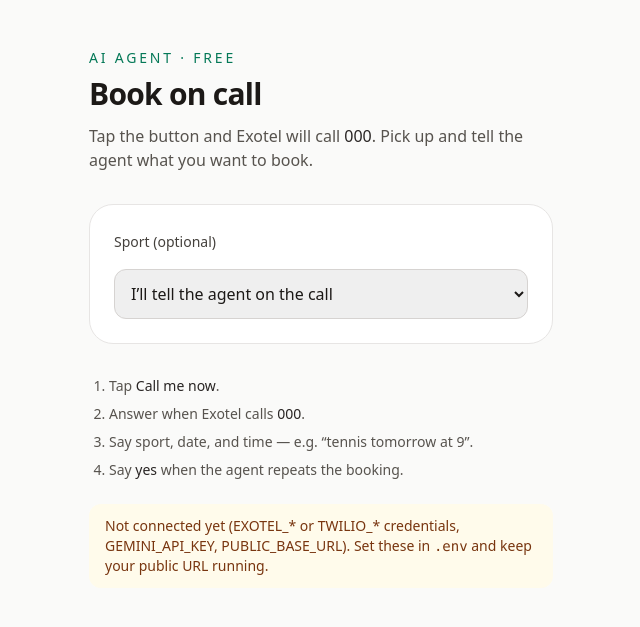
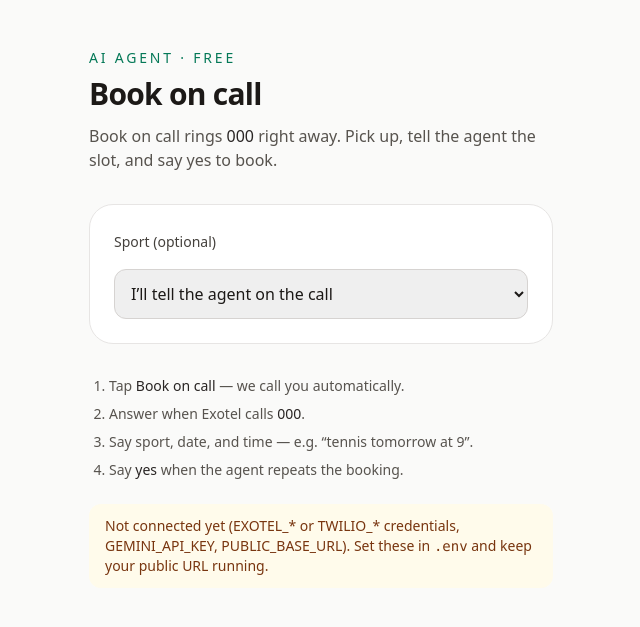
Before and after one commit to abhishek1917/sportsProject, a Django app: page /book-on-call/ in a window 1280 px wide. Shown: the part 53-680 px from the top of the page, without its empty margins (319-959 px from the left). Run offline with Django 5.2, Linux system fonts and the light colour scheme; a user stored in the database is signed in; tables that the repository leaves empty hold one stand-in row (values such as "Sample post"); some libraries are stand-ins or nearby versions.

Commit message:
Update website code

```diff
--- a/bookings/views.py
+++ b/bookings/views.py
@@ -183,6 +183,34 @@ def book_on_call(request):
     if sport_slug not in {"tennis", "cricket", ""}:
         sport_slug = ""
 
+    auto_call = request.method == "GET" and request.GET.get("auto") == "1" and not request.GET.get("calling")
+    if auto_call:
+        if not voice_is_configured():
+            messages.error(
+                request,
+                "Call agent is not connected yet. Missing: "
+                + ", ".join(missing_voice_settings() or ["voice settings"]),
+            )
+        else:
+            try:
+                session = start_outbound_call(customer=customer, sport_slug=sport_slug)
+            except CallError as exc:
+                messages.error(request, str(exc))
+                if missing_voice_settings():
+                    messages.error(
+                        request,
+                        "Missing settings: " + ", ".join(missing_voice_settings()),
+                    )
+            else:
+                messages.success(
+                    request,
+                    f"Calling {customer.phone} now. Pick up and confirm your slot with the agent.",
+                )
+                suffix = f"?calling={session.pk}"
+                if sport_slug:
+                    suffix += f"&sport={sport_slug}"
+                return redirect(f"{request.path}{suffix}")
+
     if request.method == "POST":
         mode = (request.POST.get("mode") or "outbound").strip()
         try:
--- a/templates/base.html
+++ b/templates/base.html
@@ -15,7 +15,7 @@
             <a href="{% url 'bookings:home' %}" class="text-sm font-semibold tracking-wide text-emerald-800">Court booking</a>
             <nav class="flex items-center gap-4 text-sm">
                 {% if user.is_authenticated %}
-                    <a href="{% url 'bookings:book_on_call' %}" class="text-stone-600 hover:text-stone-900">Book on call</a>
+                    <a href="{% url 'bookings:book_on_call' %}?auto=1" class="text-stone-600 hover:text-stone-900">Book on call</a>
                     <a href="{% url 'bookings:my_bookings' %}" class="text-stone-600 hover:text-stone-900">My bookings</a>
                     <form method="post" action="{% url 'accounts:logout' %}">
                         {% csrf_token %}
--- a/templates/bookings/book_on_call.html
+++ b/templates/bookings/book_on_call.html
@@ -7,9 +7,9 @@
     <p class="text-sm font-medium uppercase tracking-[0.2em] text-emerald-700">AI agent · free</p>
     <h1 class="mt-2 text-3xl font-semibold tracking-tight">Book on call</h1>
     <p class="mt-3 text-stone-600">
-        Tap the button and Exotel will call
-        <span class="font-medium text-stone-800">{{ customer_phone }}</span>.
-        Pick up and tell the agent what you want to book.
+        Book on call rings
+        <span class="font-medium text-stone-800">{{ customer_phone }}</span>
+        right away. Pick up, tell the agent the slot, and say yes to book.
     </p>
 
     {% if calling_now %}
@@ -30,7 +30,7 @@
 
         {% if use_outbound %}
         <button type="submit" name="mode" value="outbound" class="w-full rounded-2xl bg-emerald-800 px-6 py-3 font-semibold text-white hover:bg-emerald-900">
-            Call me now
+            {% if calling_now %}Call again{% else %}Call me now{% endif %}
         </button>
         {% endif %}
         <p id="call-form-error" class="hidden text-sm text-red-700"></p>
@@ -58,7 +58,7 @@
     {% endif %}
 
     <ol class="mt-8 list-decimal space-y-2 pl-5 text-sm text-stone-600">
-        <li>Tap <span class="font-medium text-stone-800">Call me now</span>.</li>
+        <li>Tap <span class="font-medium text-stone-800">Book on call</span> — we call you automatically.</li>
         <li>Answer when Exotel calls <span class="font-medium text-stone-800">{{ customer_phone }}</span>.</li>
         <li>Say sport, date, and time — e.g. “tennis tomorrow at 9”.</li>
         <li>Say <span class="font-medium text-stone-800">yes</span> when the agent repeats the booking.</li>
--- a/templates/bookings/home.html
+++ b/templates/bookings/home.html
@@ -30,8 +30,8 @@
         </form>
         {% if user.is_authenticated %}
             <p class="mt-8 text-sm text-stone-500">
-                <a href="{% url 'bookings:book_on_call' %}" class="font-medium text-emerald-800 hover:underline">Book on call</a>
-                instead — we’ll ring you.
+                <a href="{% url 'bookings:book_on_call' %}?auto=1" class="font-medium text-emerald-800 hover:underline">Book on call</a>
+                instead — we call you and book the slot.
             </p>
         {% endif %}
         {% if messages %}
--- a/templates/bookings/sport.html
+++ b/templates/bookings/sport.html
@@ -9,11 +9,11 @@
         <h1 class="mt-2 text-4xl font-semibold tracking-tight">{{ sport.tagline }}</h1>
         <p class="mt-4 max-w-2xl text-emerald-50">Maximum {{ max_players }} players per booking / court.</p>
         {% if user.is_authenticated %}
-            <a href="{% url 'bookings:book_on_call' %}?sport={{ sport.slug }}" class="mt-6 inline-flex rounded-full bg-white px-5 py-2.5 text-sm font-semibold text-emerald-900 hover:bg-emerald-50">
+            <a href="{% url 'bookings:book_on_call' %}?sport={{ sport.slug }}&auto=1" class="mt-6 inline-flex rounded-full bg-white px-5 py-2.5 text-sm font-semibold text-emerald-900 hover:bg-emerald-50">
                 Book on call
             </a>
         {% else %}
-            <a href="{% url 'accounts:login' %}?next=/book-on-call/?sport={{ sport.slug }}" class="mt-6 inline-flex rounded-full bg-white px-5 py-2.5 text-sm font-semibold text-emerald-900 hover:bg-emerald-50">
+            <a href="{% url 'accounts:login' %}?next=/book-on-call/%3Fsport={{ sport.slug }}%26auto%3D1" class="mt-6 inline-flex rounded-full bg-white px-5 py-2.5 text-sm font-semibold text-emerald-900 hover:bg-emerald-50">
                 Log in to book on call
             </a>
         {% endif %}
```
Also changed, not shown: bookings/tests.py (+22 -0 lines).
